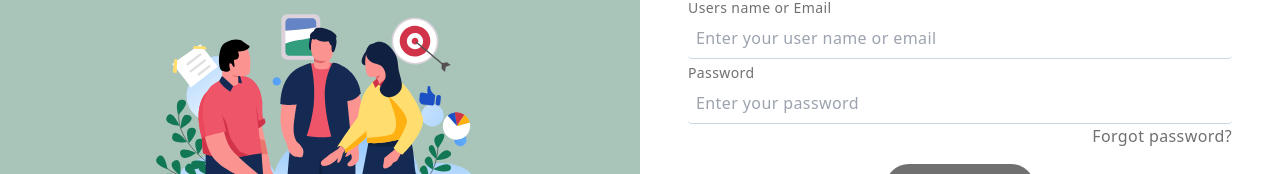
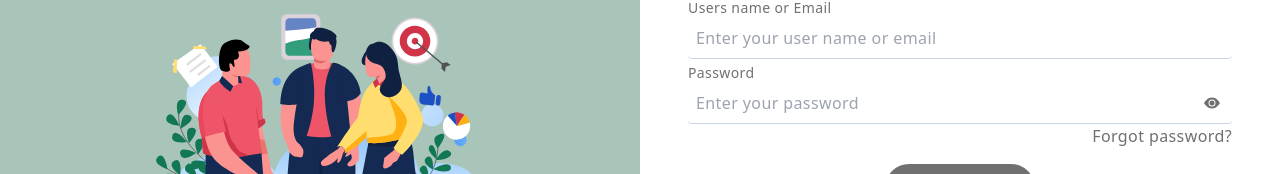
Before and after one commit to jpcchaves/invision-front, a React (Vite) app: page / in a window 1280 px wide. Shown: the part 122-296 px from the top of the page. Built offline with nearby package versions, Linux system fonts and the light colour scheme.

Commit message:
feat: add show password on login page (previously was added on register page in the last commit)

```diff
--- a/src/modules/auth/pages/login/index.tsx
+++ b/src/modules/auth/pages/login/index.tsx
@@ -1,8 +1,12 @@
+import { useState } from 'react';
 import { useFormik } from 'formik';
 import { loginValidationSchema } from '../../../utils/validation/loginValidationSchema';
 import LoginView from './view';
 
 const LoginPage = () => {
+	const [showPassword, setShowPassword] = useState(false);
+	const toggleShowPassword = () => setShowPassword((prevState) => !prevState);
+
 	const validation = useFormik({
 		enableReinitialize: true,
 		initialValues: {
@@ -13,7 +17,13 @@ const LoginPage = () => {
 		onSubmit: (values) => alert(`Você logou com sucesso: ${values.email}`),
 	});
 
-	return <LoginView validation={validation} />;
+	return (
+		<LoginView
+			validation={validation}
+			showPassword={showPassword}
+			toggleShowPassword={toggleShowPassword}
+		/>
+	);
 };
 
 export default LoginPage;
--- a/src/modules/auth/pages/login/view.tsx
+++ b/src/modules/auth/pages/login/view.tsx
@@ -1,13 +1,20 @@
 import { Form, Formik } from 'formik';
 import { FormikHelpers, FormikValues } from 'formik/dist/types';
+import { BsEyeFill, BsEyeSlashFill } from 'react-icons/bs';
 import { Link } from 'react-router-dom';
 import GoogleLogo from '../../../../assets/google-logo.svg';
 
 interface LoginViewI {
 	validation: FormikValues;
+	showPassword: boolean;
+	toggleShowPassword: () => void;
 }
 
-const LoginView = ({ validation }: LoginViewI) => {
+const LoginView = ({
+	validation,
+	showPassword,
+	toggleShowPassword,
+}: LoginViewI) => {
 	return (
 		<div className="w-[100%] max-w-full md:w-[50%] md:h-screen pb-48">
 			<div className="font-black text-black text-3xl h-[80px] flex items-center justify-end pr-6">
@@ -60,10 +67,11 @@ const LoginView = ({ validation }: LoginViewI) => {
 								</span>
 							) : null}
 							<span className="mt-1 text-sm focus:outline-none">Password</span>
+							<div className="w-full relative">
 								<input
 									name="password"
-								type="password"
-								className={` p-2 focus:outline-none rounded ${
+									type={showPassword ? 'text' : 'password'}
+									className={`w-full p-2 focus:outline-none rounded ${
 										validation.touched.password && validation.errors.password
 											? 'border border-red-500'
 											: 'border-b border-b-slate-300 '
@@ -72,6 +80,13 @@ const LoginView = ({ validation }: LoginViewI) => {
 									onChange={validation.handleChange}
 									value={validation.values.password || ''}
 								/>
+								<span
+									className="absolute right-3 top-3 cursor-pointer"
+									onClick={() => toggleShowPassword()}
+								>
+									{showPassword ? <BsEyeSlashFill /> : <BsEyeFill />}
+								</span>
+							</div>
 							{validation.touched.password && validation.errors.password ? (
 								<span className="text-red-500 mb-1 text-sm">
 									{validation.errors.password}
```
Lines whose indentation alone changed are shown as unchanged.
